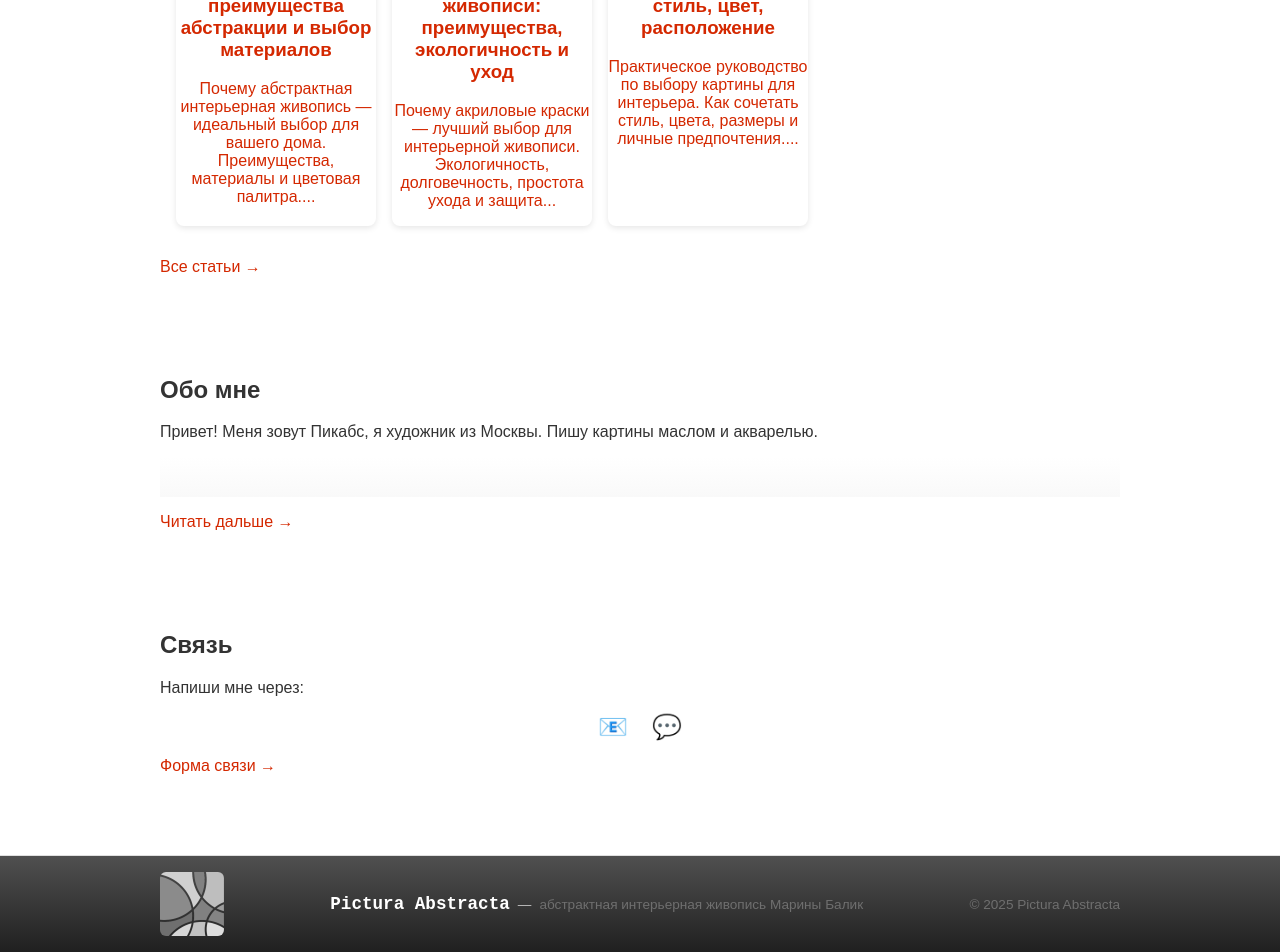
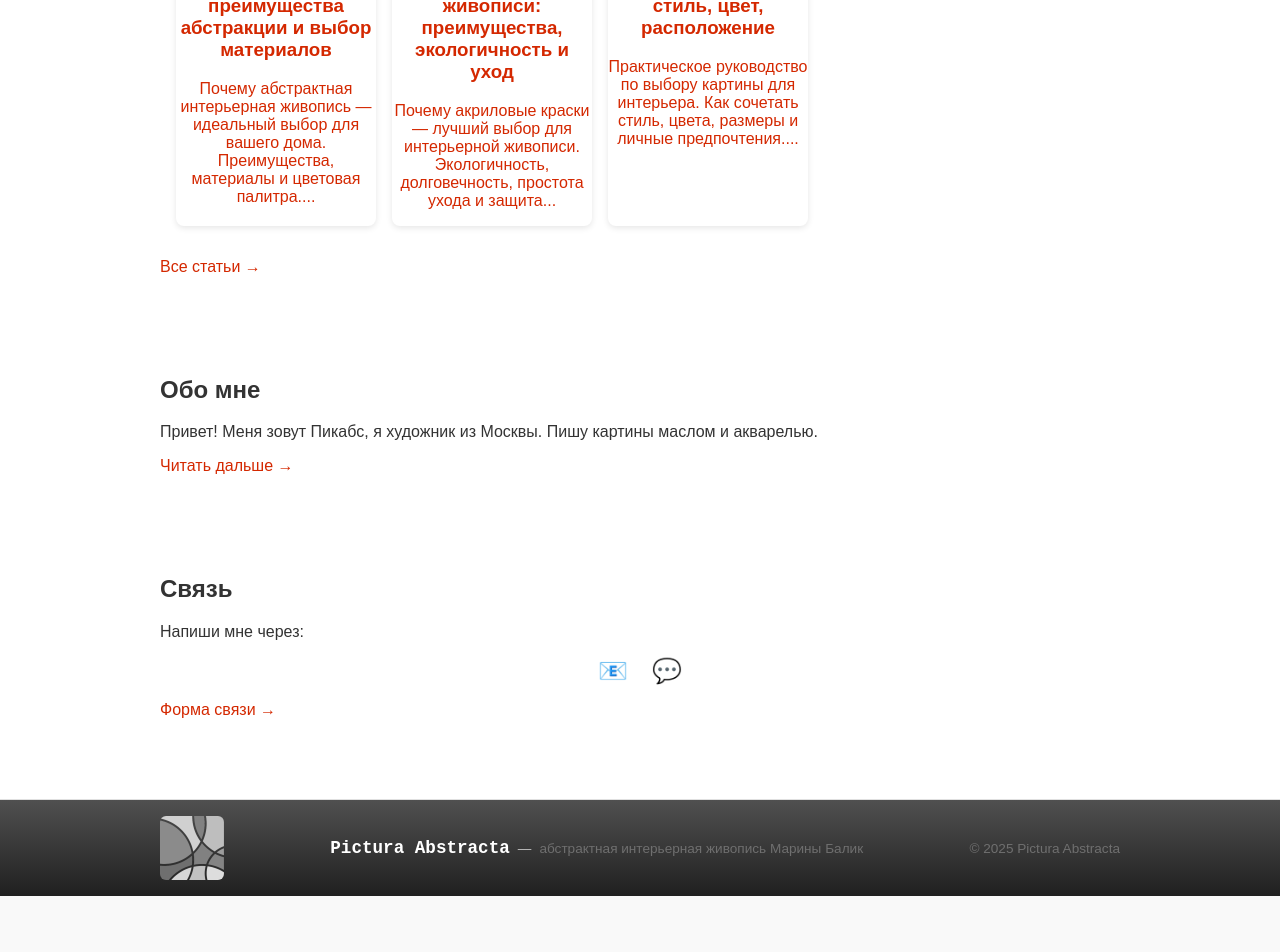
Before and after one commit to PicAbsArt/picabsart.github.io, a Jekyll site: the page built from index.html, in a window 1280 px wide. Shown: the part 682-1634 px from the top of the page. Built offline with Jekyll 4.4.1, drawn with Linux system fonts in a browser that asks for light colours; some web fonts are replaced; after the commit the page ends 1578 px from its top, so only the background shows below that.

Commit message:
Update main.css

```diff
--- a/assets/main.css
+++ b/assets/main.css
@@ -527,24 +527,10 @@
 
 /* === Эффект "растворения" для текста "О себе" === */
 
-.fade-bottom-text {
-  position: relative;
-  padding-bottom: 40px; /* Высота градиента */
+.gradient-text {
+  font-size: 24px;
+  background: linear-gradient(to bottom, black, white);
+  -webkit-background-clip: text;
+  background-clip: text;
+  color: transparent;
 }
-
-.fade-bottom-text::after {
-  content: '';
-  position: absolute;
-  left: 0;
-  right: 0;
-  bottom: 0;
-  height: 40px;
-  background: linear-gradient(to bottom, rgba(255, 255, 255, 0), #f9f9f9);
-  pointer-events: none;
-}
-
-@media (prefers-color-scheme: dark) {
-  .fade-bottom-text::after {
-    background: linear-gradient(to bottom, rgba(16, 16, 16, 0), #1e1e1e);
-  }
-}
```
